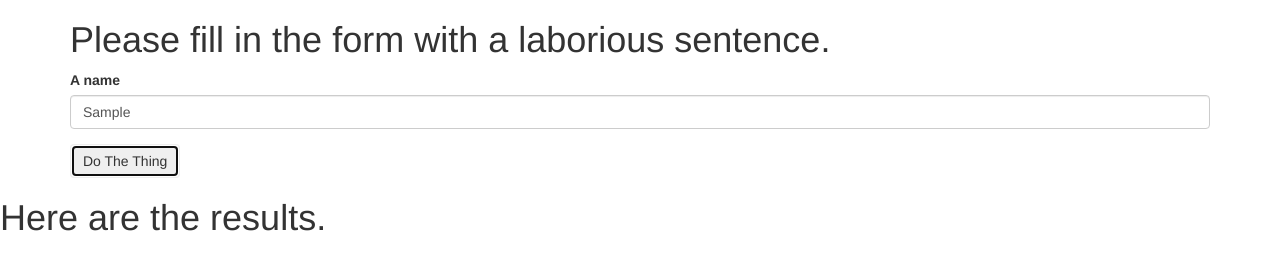
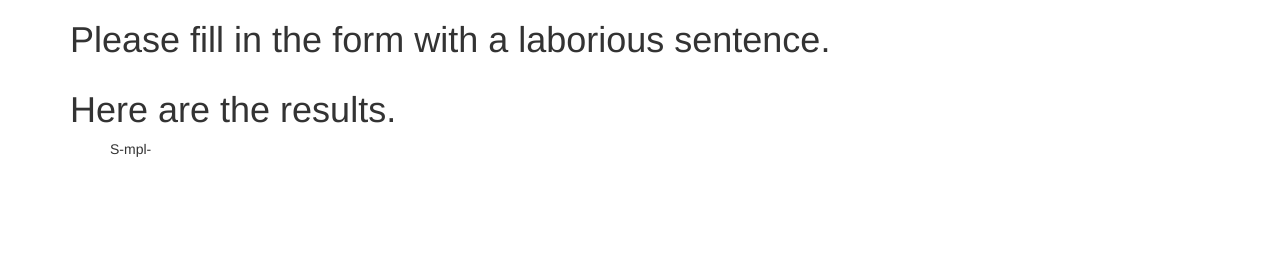
Before and after one commit to ccbpeden/word-puzzle, a plain HTML site: page index.html in a window 1280 px wide. Both pictures are taken after typing "Sample" into the empty fields and a click on the button "Do The Thing". Drawn offline with Linux system fonts and the light colour scheme.

Commit message:
created nested for statements to replace all vowels in a string

```diff
--- a/index.html
+++ b/index.html
@@ -21,7 +21,7 @@
         </form>
       </div>
     </div>
-    <div id="results">
+    <div class="container" id="results">
       <h1>Here are the results.</h1>
       <ul id="resultsHere">
       </ul>
--- a/js/scripts.js
+++ b/js/scripts.js
@@ -1,7 +1,6 @@
 var sentenceArray = []
-var bigWordsArray = []
 
-var vowels = ["a", "e", "i", "o", "u" ]
+var vowels = ["a", "e", "i", "o", "u", "A", "E", "I", "O", "Y" ]
 
 $(document).ready(function() {
   $("#blanks").submit(function(event) {
@@ -9,7 +8,26 @@ $(document).ready(function() {
     var userInput = $("input#item1").val();
     console.log('The userInput is: "' + userInput + '"');
     if (userInput) {
-
-    } else alert("There is no User Input")
+      var sentenceArray = [];
+      sentenceArray = userInput.split("");
+      console.log("The length of sentenceArray is " + sentenceArray.length)
+      var sentenceArrayIndex = 0;
+      var vowelIndex = 0;
+      for(vowelIndex = 0; vowelIndex < vowels.length; vowelIndex += 1) {
+        // alert(vowels[vowelIndex]);
+        for (sentenceArrayIndex = 0; sentenceArrayIndex <= sentenceArray.length; sentenceArrayIndex +=1) {
+          if (sentenceArray[sentenceArrayIndex] === vowels[vowelIndex]) {
+            sentenceArray[sentenceArrayIndex] = "-";
+          };
+        };
+      };
+      var userOutput = sentenceArray.join("");
+      console.log('The userOutput is: "' + userOutput + '"');
+      $("#resultsHere").append(userOutput);
+      $("#blanks").hide();
+      $("#results").show();
+    } else {
+      alert("There is no User Input");
+    };
   });
 });
```
